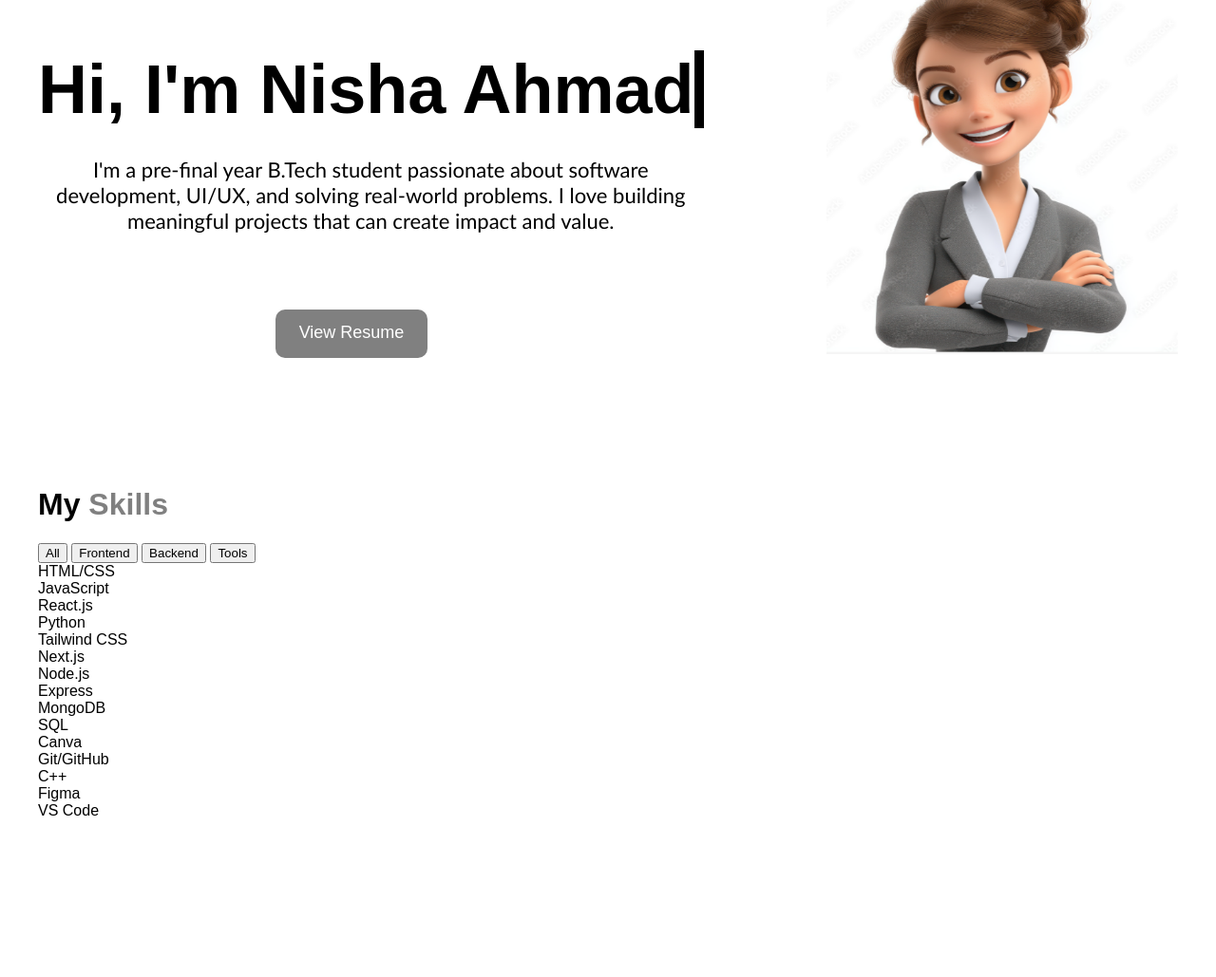
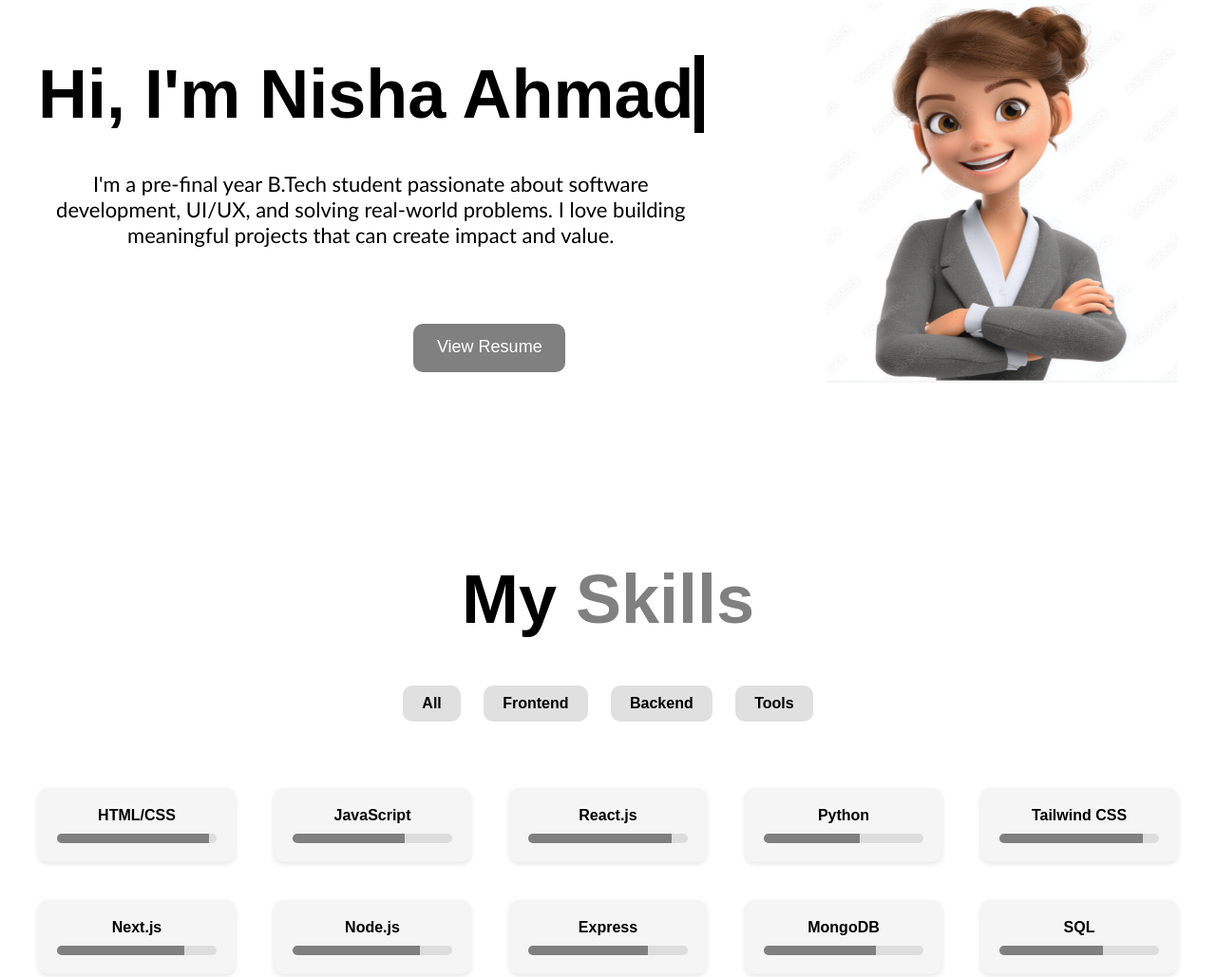
Before and after one commit to NAhmad231/Personal-Portfolio, a plain HTML site: page index.html in a window 1280 px wide. Shown: the part 238-1267 px from the top of the page at 95% size. Drawn offline with Linux system fonts and the light colour scheme.

Commit message:
Update style.css

```diff
--- a/style.css
+++ b/style.css
@@ -77,6 +77,7 @@ nav {
     width : 120px;
     text-align: center;
     font-size: 18px;
+    margin-bottom: 40px;
 }
 
 .section-title {
@@ -99,61 +100,69 @@ nav {
     padding: 50px 0;
 }
 
-.skills-box {
-    display: flex;
-    align-items: center;
-    justify-content: center;
-    position: relative;
-    overflow: hidden;
-    width: 80%;
-    margin: 0 auto;
-    padding: 20px;
-    background-color: #f0f0f0;
-    border-radius: 10px;
+
+        .container {
+            text-align: center;
+            padding: 40px;
+            margin-top: 30px;
         }
 
-.skills-slider {
-    display: flex;
-    transition: transform 0.5s ease-in-out;
+        .container h1 {
+            font-size: 4.5em;
+            margin-bottom: 40px;;
         }
 
-.skill-item {
-    min-width: 250px;
-    margin: 0 10px;
-    text-align: center;
+        .buttons {
+
+            margin-bottom: 50px;
         }
 
-.progress-circle {
-    width: 120px;
-    height: 120px;
-    border-radius: 50%;
-    background: conic-gradient(#4caf50 0%, #4caf50 var(--progress), #ddd var(--progress), #ddd 100%);
-    display: flex;
-    align-items: center;
-    justify-content: center;
-    font-size: 20px;
+        .buttons button {
+            margin: 10px;
+            padding: 10px 20px;
+            border: none;
+            border-radius: 10px;
+            background-color: #e0e0e0;
+            cursor: pointer;
+            font-size: 16px;
+            margin-bottom: 20px;
+            gap: 25px;
             font-weight: bold;
-    margin: 0 auto 10px auto;
-    transition: background 1s ease-in-out;
         }
 
-.progress-circle span {
-    position: absolute;
-    font-size: 18px;
+        .buttons button:hover{
+            background-color : grey;
         }
 
-.slider-btn {
-    background-color: black;
-    color: white;
-    border: none;
-    font-size: 24px;
-    cursor: pointer;
-    padding: 10px 15px;
-    border-radius: 50%;
+        .skills {
+            display: grid;
+            grid-template-columns: repeat(auto-fit, minmax(200px, 1fr));
+            gap: 40px;
+            margin-bottom: 20px;
         }
 
-.slider-btn:hover {
-    background-color: #7b2cbf;
+        .skill {
+            background-color: #f5f5f5;
+            padding: 20px;
+            border-radius: 10px;
+            box-shadow: 0 2px 5px rgba(0, 0, 0, 0.1);
+        }
+
+        .skill-name {
+            margin-bottom: 10px;
+            font-weight: bold;
+        }
+
+        .skill-bar {
+            width: 100%;
+            background-color: #ddd;
+            border-radius: 10px;
+            overflow: hidden;
+        }
+
+        .skill-fill {
+            height: 10px;
+            background-color: grey;
         }
 
 /* Section styling */
@@ -173,17 +182,26 @@ nav {
 
 /* Individual Project Card */
 .project-card {
-    margin-right: 20px;
-    height: 420px;
+    margin-right: 50px;
+    height: 380px;
     width: 300px;            /* Fixed width for each card */
     background-color: #f0f0f0;
     padding: 20px ;
     border-radius: 10px;
     text-align: center;
-    box-shadow: 0 4px 6px rgba(0, 0, 0, 0.1);
+    box-shadow: 4px 4px 8px rgba(0, 0, 0.4, 0.6);
     display: flex;
     flex-direction: column;  /* Content inside the card stacks vertically */
     justify-content: space-between;
+    transition: transform 0.3s ease, box-shadow 0.3s ease;
+    cursor: pointer;
+    font-size: 15px;
+}
+
+.project-card:hover,
+.project-card:active {
+    transform: scale(1.05);
+    box-shadow: 0 8px 16px rgba(0, 0, 0, 0.2);
 }
 
 .project-name{
@@ -231,7 +249,7 @@ nav {
     margin-top: 20px;
     font-size: 18px;
     color: black;
-    font-weight: black;
+    font-weight: bold;
     word-spacing: 20px;
 }
 
@@ -254,7 +272,8 @@ nav {
 
 .contact-info{
     margin-top: 100px;
-    margin-left: 200px;
+    margin-left: -480px;
+    text-align: center;
 }
 
 .contact-info p {
@@ -319,7 +338,7 @@ nav {
 
 .contact-image{
     margin-top: 50px;
-    margin-left: 200px;
+    margin-left: -480px;
 }
 
 .pic{
```
Lines whose indentation alone changed are shown as unchanged.
